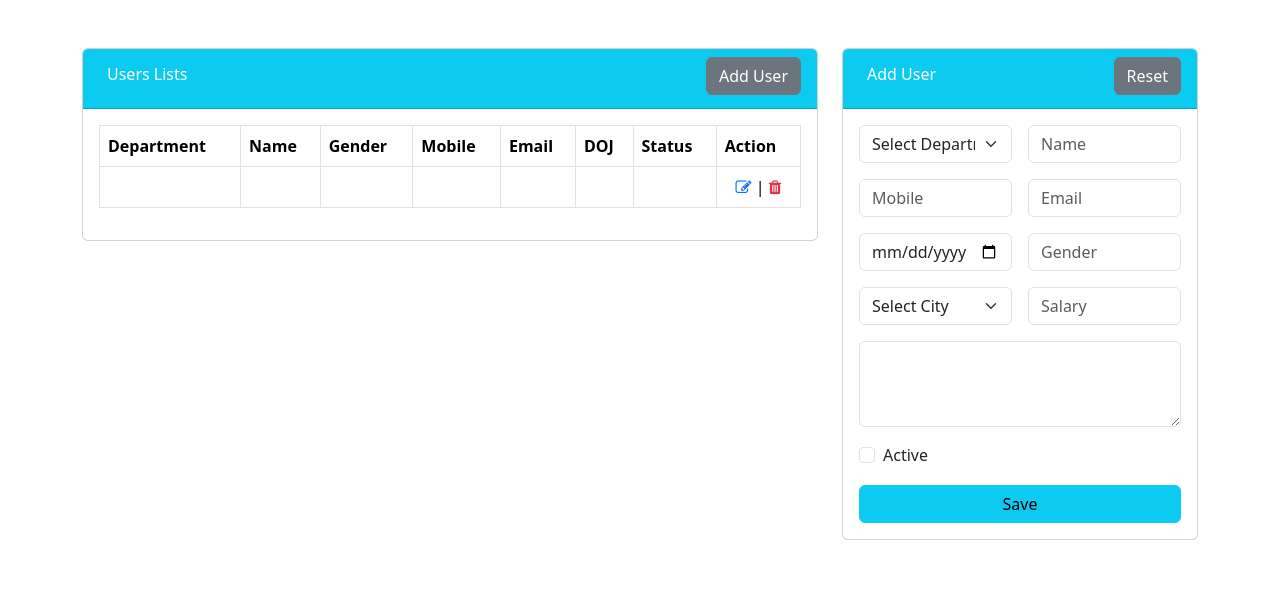
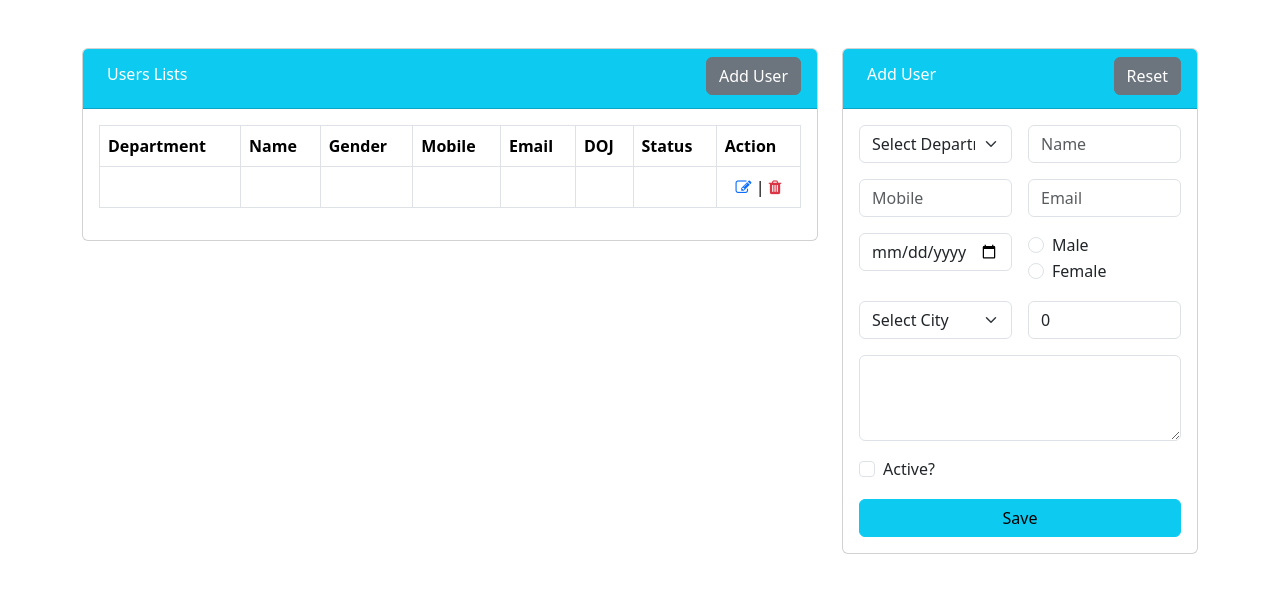
Before and after one commit to yanikkumar/angular-user-app, an Angular app: page /user in a window 1280 px wide. Shown: the top 592 px of the page. Built offline with nearby package versions, Linux system fonts and the light colour scheme.

Commit message:
Department and city list added

```diff
--- a/src/app/Components/user/user.component.html
+++ b/src/app/Components/user/user.component.html
@@ -60,15 +60,23 @@
           </div>
         </div>
         <div class="card-body">
-          <form class="row g-3">
+          <form
+            class="row g-3"
+            #userForm="ngForm"
+            (ngSubmit)="onSubmit(userForm)"
+          >
             <div class="col-6">
               <select
                 class="form-select"
                 name="department"
                 id="department"
                 required
+                [(ngModel)]="user.department"
               >
                 <option value="">Select Department</option>
+                @for (item of departmentList; track $index) {
+                <option value="">{{ item }}</option>
+                }
               </select>
             </div>
             <div class="col-6">
@@ -78,6 +86,7 @@
                 name="name"
                 required
                 placeholder="Name"
+                [(ngModel)]="user.name"
               />
             </div>
             <div class="col-6">
@@ -87,6 +96,7 @@
                 name="mobile"
                 required
                 placeholder="Mobile"
+                [(ngModel)]="user.mobile"
               />
             </div>
             <div class="col-6">
@@ -96,6 +106,7 @@
                 name="email"
                 required
                 placeholder="Email"
+                [(ngModel)]="user.email"
               />
             </div>
             <div class="col-6">
@@ -105,20 +116,47 @@
                 name="doj"
                 required
                 placeholder="Date of Join"
+                [(ngModel)]="user.doj"
               />
             </div>
             <div class="col-6">
-              <input
-                type="text"
-                class="form-control"
-                name="gender"
-                required
-                placeholder="Gender"
-              />
+              <div class="form-check form-check-inline">
+                <input
+                  id="male"
+                  type="radio"
+                  class="form-check-input"
+                  name="gender"
+                  value="male"
+                  required
+                  [(ngModel)]="user.gender"
+                />
+                <label for="male" class="form-check-label">Male</label>
+              </div>
+              <div class="form-check form-check-inline">
+                <input
+                  id="female"
+                  type="radio"
+                  class="form-check-input"
+                  name="gender"
+                  value="female"
+                  required
+                  [(ngModel)]="user.gender"
+                />
+                <label for="female" class="form-check-label">Female</label>
+              </div>
             </div>
             <div class="col-6">
-              <select class="form-select" name="city" id="city" required>
+              <select
+                class="form-select"
+                name="city"
+                id="city"
+                required
+                [(ngModel)]="user.city"
+              >
                 <option value="">Select City</option>
+                @for (item of cityList; track $index) {
+                <option value="">{{ item }}</option>
+                }
               </select>
             </div>
             <div class="col-6">
@@ -128,6 +166,7 @@
                 name="salary"
                 required
                 placeholder="Salary"
+                [(ngModel)]="user.salary"
               />
             </div>
             <div class="col-12">
@@ -138,6 +177,7 @@
                 cols="5"
                 rows="3"
                 required
+                [(ngModel)]="user.address"
               ></textarea>
             </div>
             <div class="col-12">
@@ -147,8 +187,9 @@
                   class="form-check-input"
                   name="status"
                   id="status"
+                  [(ngModel)]="user.status"
                 />
-                <label for="status" class="form-check-label"> Active</label>
+                <label for="status" class="form-check-label"> Active?</label>
               </div>
             </div>
             <div class="col-12">
--- a/src/app/Components/user/user.component.ts
+++ b/src/app/Components/user/user.component.ts
@@ -1,12 +1,30 @@
 import { Component } from '@angular/core';
+import { UserModel } from '../../Model/user';
+import { FormsModule, NgForm } from '@angular/forms';
 
 @Component({
   selector: 'app-user',
   standalone: true,
-  imports: [],
+  imports: [FormsModule],
   templateUrl: './user.component.html',
-  styleUrl: './user.component.css'
+  styleUrl: './user.component.css',
 })
 export class UserComponent {
+  user: UserModel = {
+    department: '',
+    name: '',
+    mobile: '',
+    email: '',
+    gender: '',
+    doj: '',
+    city: '',
+    salary: 0,
+    address: '',
+    status: false,
+  };
 
+  cityList: string[] = ['Chandigarh', 'Delhi', 'Mohali', 'Gurgaon'];
+  departmentList: string[] = ['IT', 'HR', 'Accounts', 'Sales', 'Management'];
+
+  onSubmit(form: NgForm): void {}
 }
```
